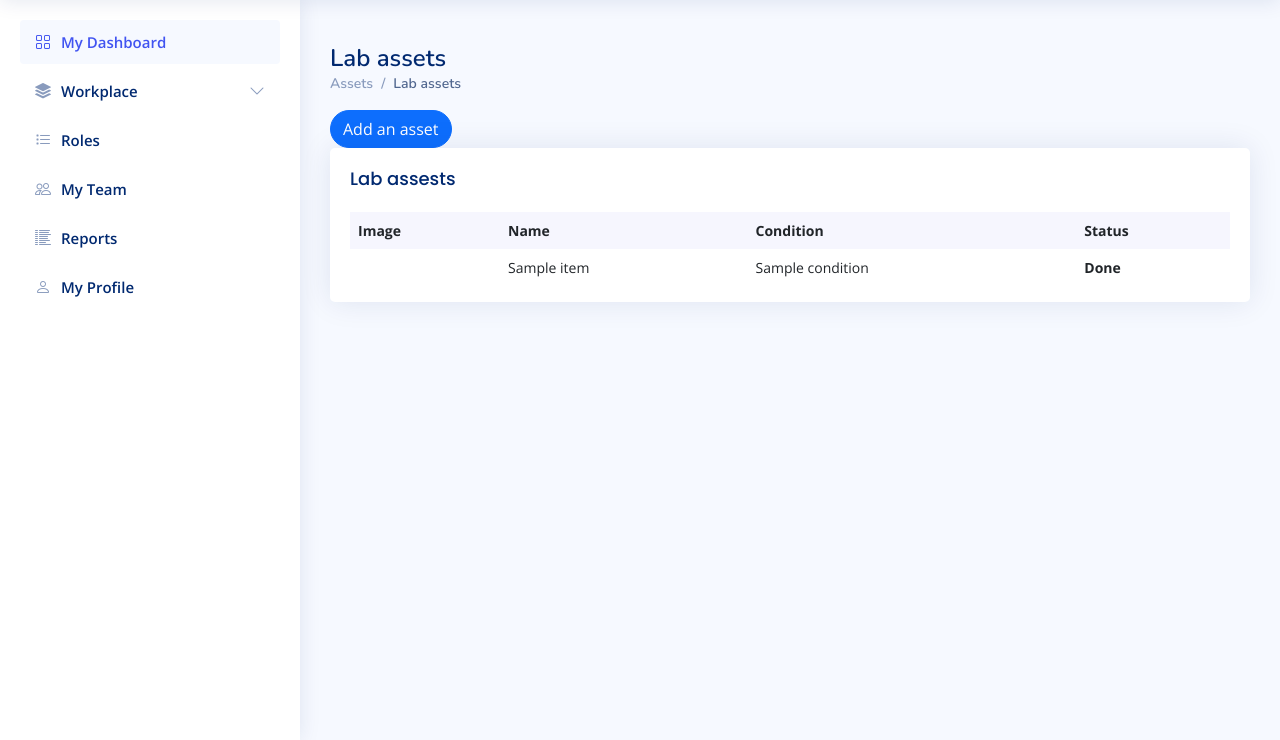
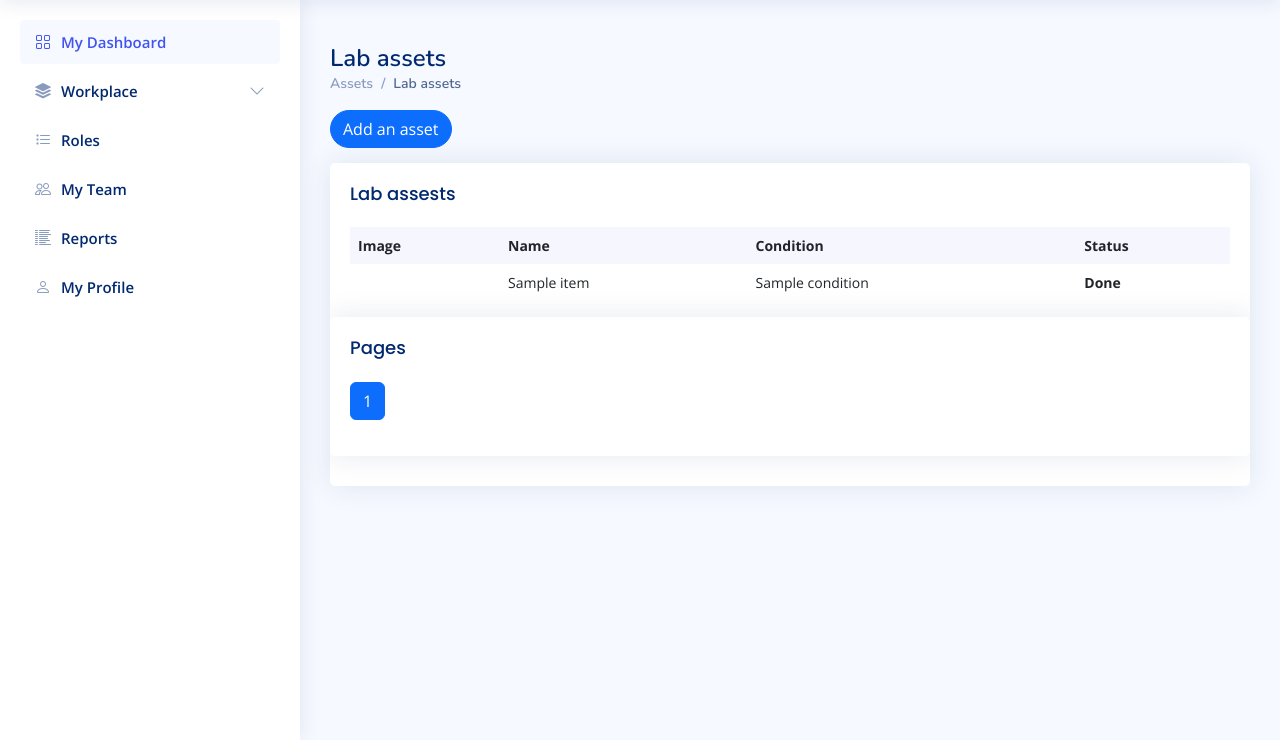
Before and after one commit to wayneotemah/workstudy, a Django app: template workstudy/templates/assets.html in a window 1280 px wide. Shown: the part 60-800 px from the top of the page. Run offline with Django 4.2, Linux system fonts and the light colour scheme; the template is opened without the code that fills it: most values are stand-ins (such as "Sample title", 1, 10 or a date in 2020); some libraries are stand-ins or nearby versions.

Commit message:
pagnination in assets

```diff
--- a/workstudy/templates/assets.html
+++ b/workstudy/templates/assets.html
@@ -33,7 +33,7 @@
       </nav>
     </div><!-- End Page Title -->
     <a href="{% url 'add asset' organizationUUID %}">
-      <button type="button" class="btn btn-primary rounded-pill" data-bs-toggle="modal" data-bs-target="#fullscreenModal">
+      <button style="margin-bottom: 15px;" type="button" class="btn btn-primary rounded-pill" data-bs-toggle="modal" data-bs-target="#fullscreenModal">
       Add an asset
       </button>
     </a>
@@ -78,6 +78,35 @@
                     </tbody>
                   </table>
                 </div>
+                <div class="card">
+                  <div class="card-body">
+                    <h5 class="card-title">Pages</h5>
+                    <nav aria-label="...">
+                      <ul class="pagination">
+                        {% if assets.has_previous %}
+                        <li class="page-item">
+                          <a class="page-link" href="?page={{ assets.previous_page_number }}" tabindex="-1" aria="true">Previous</a>
+                        </li>
+                        {% endif %}
+
+
+                        {% comment %} <li class="page-item"><a class="page-link" href="#">1</a></li> {% endcomment %}
+                        <li class="page-item active" aria-current="page">
+                          <a class="page-link" href="#">{{ assets.number }}</a>
+                        </li>
+
+                        {% comment %} <li class="page-item"><a class="page-link" href="#">3</a></li> {% endcomment %}
+                        {% if assets.has_next %}
+                        <li class="page-item">
+                          <a class="page-link" href="?page={{ assets.next_page_number }}">Next</a>
+                        </li>
+                        {% endif %}
+
+                      </ul>
+                    </nav><!-- End Disabled and active states -->
+
+                  </div>
+                </div>
 
               </div>
               {% else %}
```
Also changed, not shown: workstudy/assets/views.py (+17 -3 lines), workstudy/templates/borrowed.html (+32 -2 lines).
